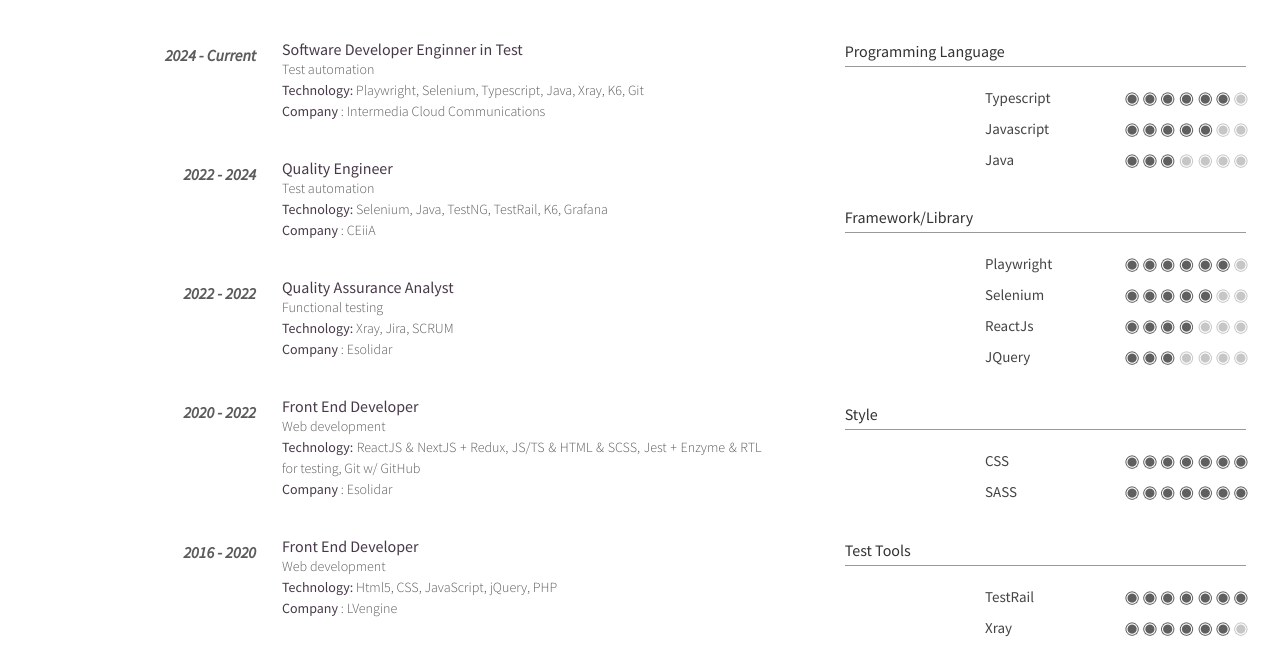
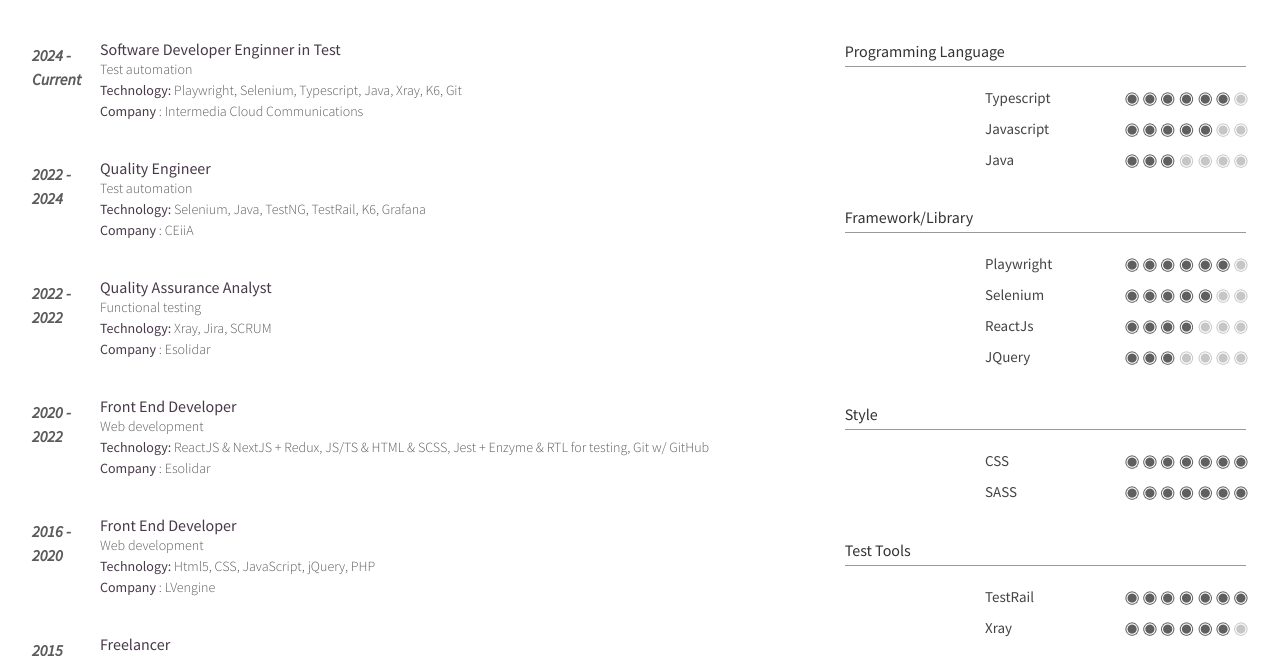
Before and after one commit to amsrocha2020/MySite, a plain HTML site: page cv.html in a window 1280 px wide. Shown: the part 138-794 px from the top of the page. Drawn offline with Linux system fonts and the light colour scheme.

Commit message:
Change css portfolio

```diff
--- a/assets/css/main.css
+++ b/assets/css/main.css
@@ -3203,9 +3203,9 @@ display: block;
 	 font-style: italic;
 	 font-weight: bold;
 	 font-size: 16px;
-	 text-align: right;
+	 text-align: left;
 	 padding: 0 26px 0 0;
-	 width: 250px;
+	 width: 68px;
 	 float: left;
 	 height: 100px;
  }
```
